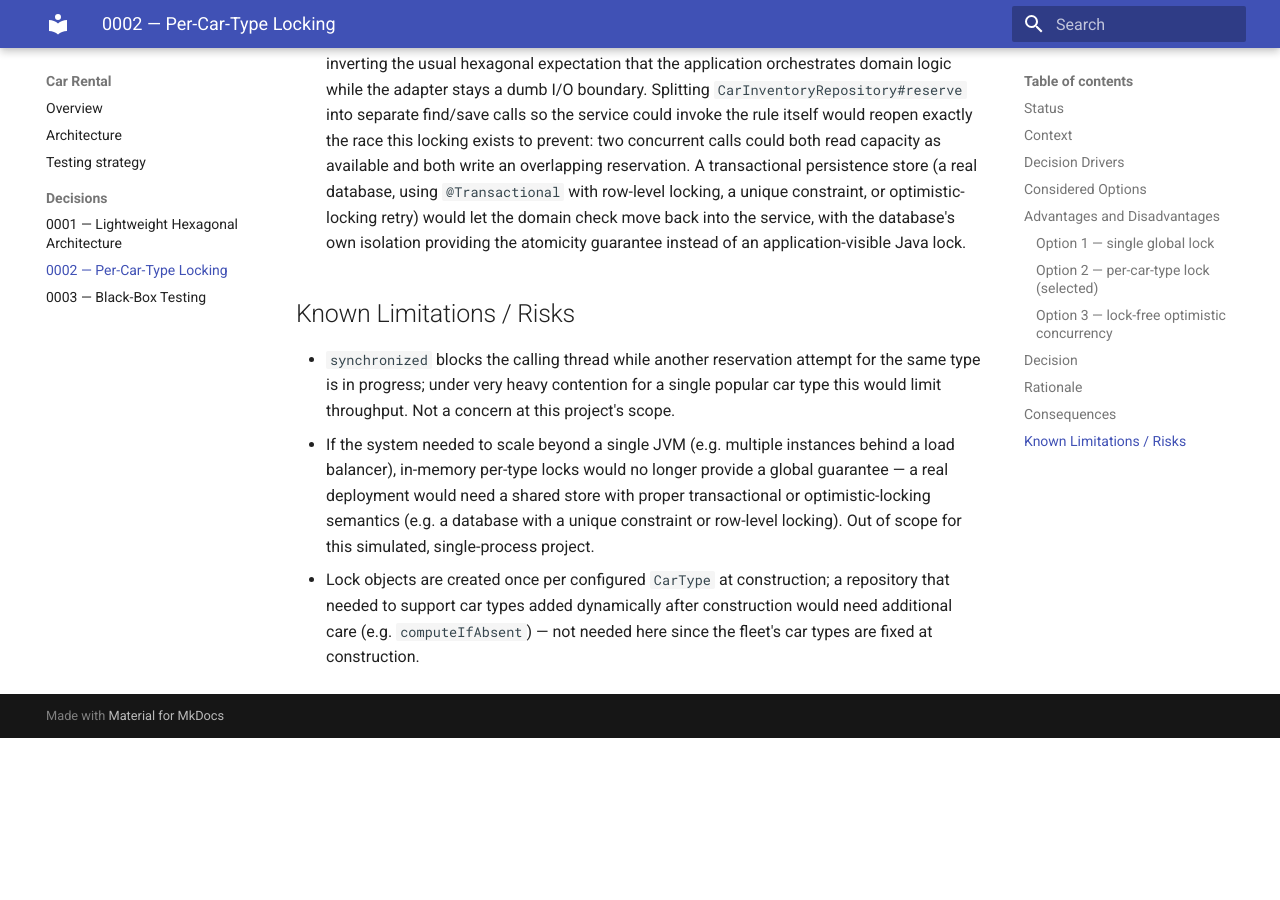
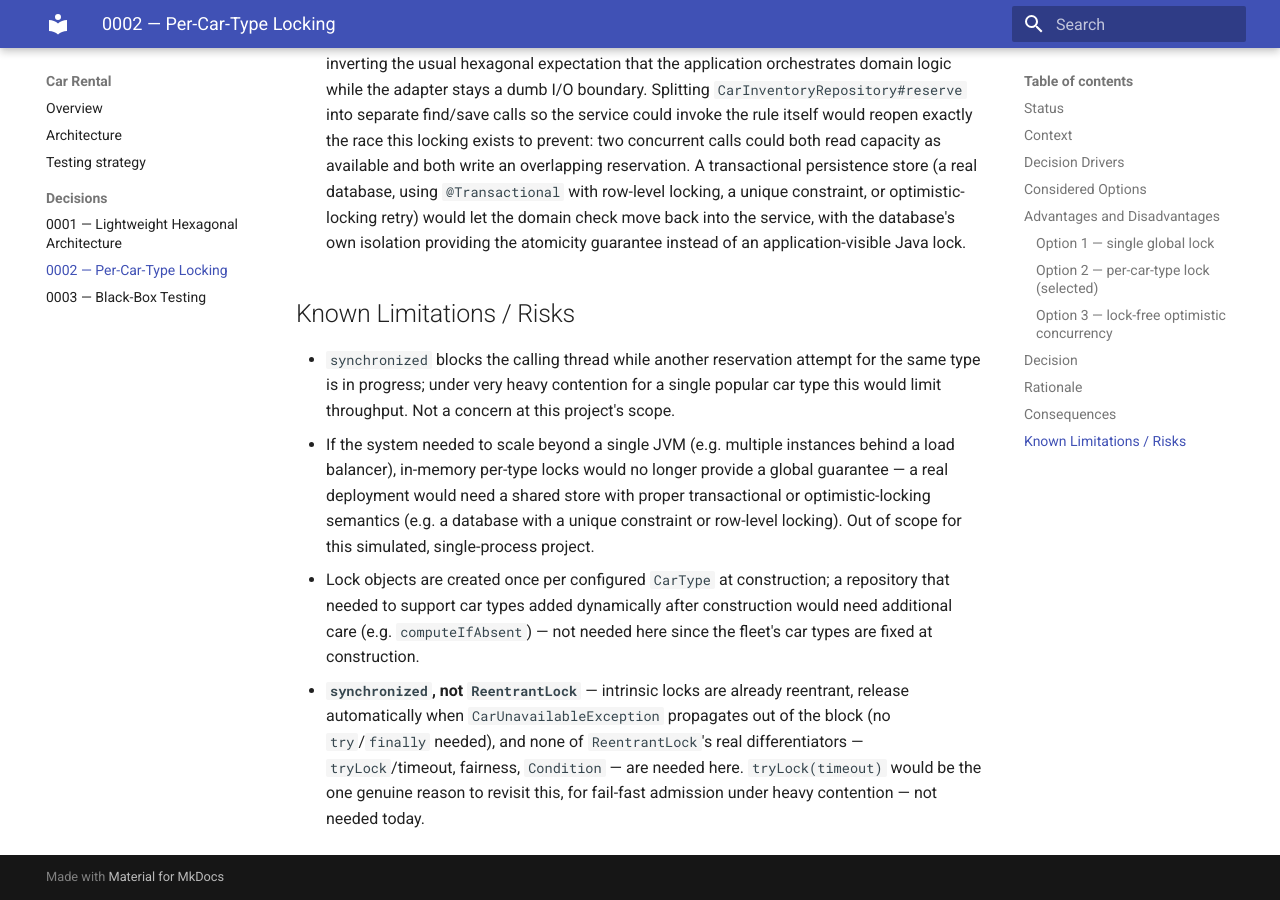
Before and after one commit to cleankod/car-rental, an MkDocs documentation site: the page built from docs/decisions/0002-use-per-car-type-locking-for-atomic-allocation.md, in a window 1280 px wide and 900 px high, scrolled down 2903 px. Built offline with MkDocs 1.6.1 and Material for MkDocs 9.7.7, drawn with Linux system fonts in a browser that asks for light colours; before the commit the page ends 3641 px from its top, so only the background shows below that.

Commit message:
docs: explain why synchronized was kept over ReentrantLock
Intrinsic locks are already reentrant, and release automatically when
CarUnavailableException propagates out of the block as normal control
flow -- no try/finally needed. None of ReentrantLock's real
differentiators apply here: tryLock/timeout (nothing asks for a "busy,
retry" outcome distinct from CarUnavailableException), fairness
(nothing cares about acceptance order, only the exact count), or
Condition (reserve() never waits for capacity to free up, it's
immediate accept-or-reject). tryLock(timeout) for fail-fast admission
under heavy contention would be the one genuine reason to revisit this
-- not needed today.

```diff
--- a/docs/decisions/0002-use-per-car-type-locking-for-atomic-allocation.md
+++ b/docs/decisions/0002-use-per-car-type-locking-for-atomic-allocation.md
@@ -114,3 +114,8 @@ concurrency, not throughput under load.
 - Lock objects are created once per configured `CarType` at construction; a repository that needed to
   support car types added dynamically after construction would need additional care (e.g.
   `computeIfAbsent`) — not needed here since the fleet's car types are fixed at construction.
+- **`synchronized`, not `ReentrantLock`** — intrinsic locks are already reentrant, release automatically
+  when `CarUnavailableException` propagates out of the block (no `try`/`finally` needed), and none of
+  `ReentrantLock`'s real differentiators — `tryLock`/timeout, fairness, `Condition` — are needed here.
+  `tryLock(timeout)` would be the one genuine reason to revisit this, for fail-fast admission under heavy
+  contention — not needed today.
```
